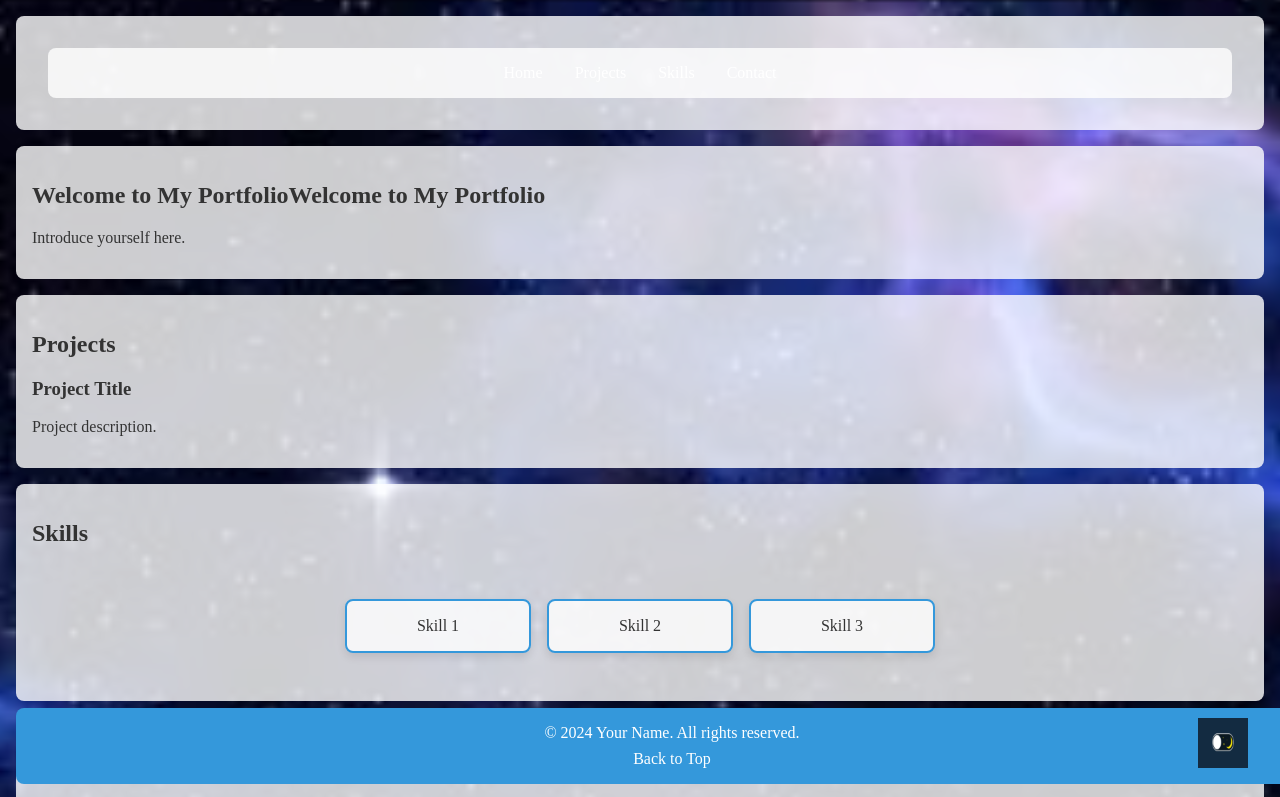
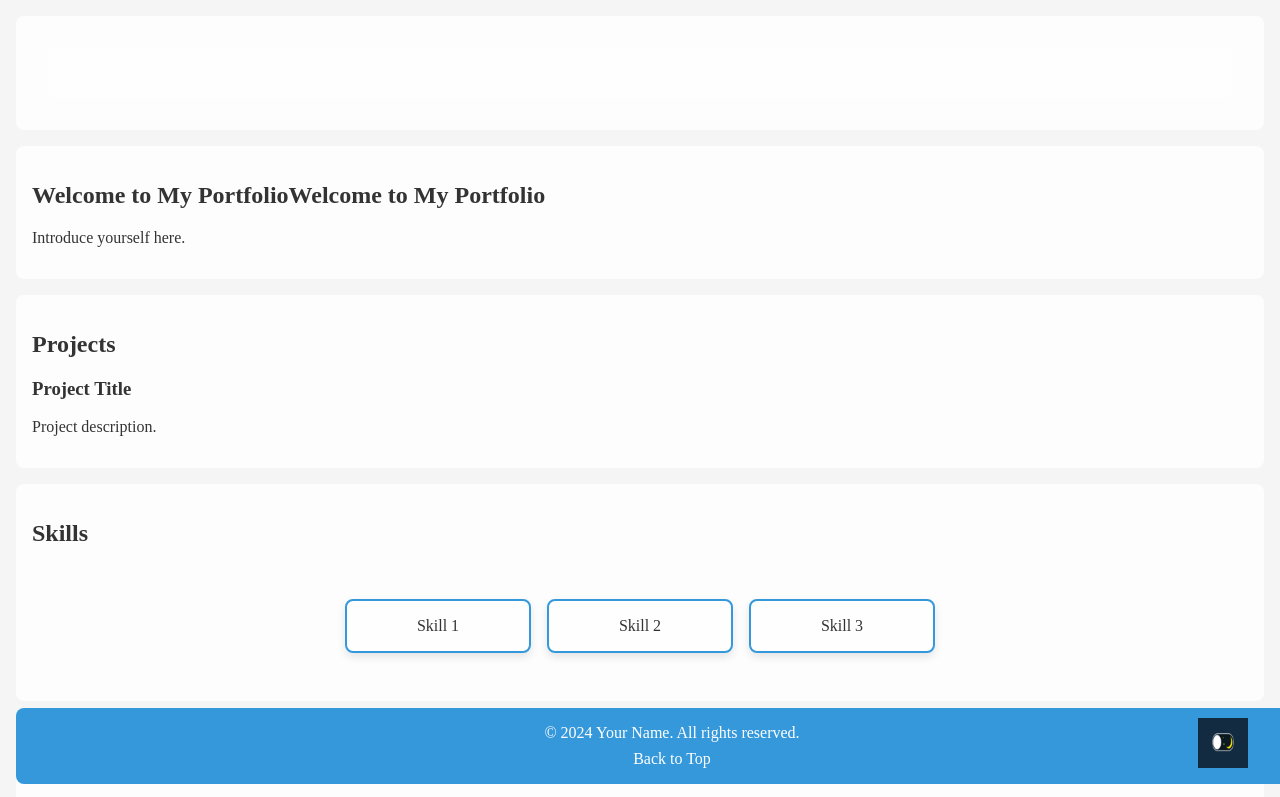
Before and after one commit to Abdourahim445/Final_Project, a plain HTML site: page index.html in a window 1280 px wide. Shown: the top 797 px of the page. Drawn offline with Linux system fonts and the light colour scheme.

Commit message:
Update styles.css

```diff
--- a/styles.css
+++ b/styles.css
@@ -14,7 +14,7 @@ body {
     padding: 0;
     background-color: var(--background-color);
     color: var(--text-color);
-    background-image: url('space.jpg'); /* Path to your uploaded image */
+    background-image: src="space.jpg"; /* Path to your uploaded image */
     background-size: cover;
     background-position: center;
     animation: animateBackground 20s infinite alternate;
```
